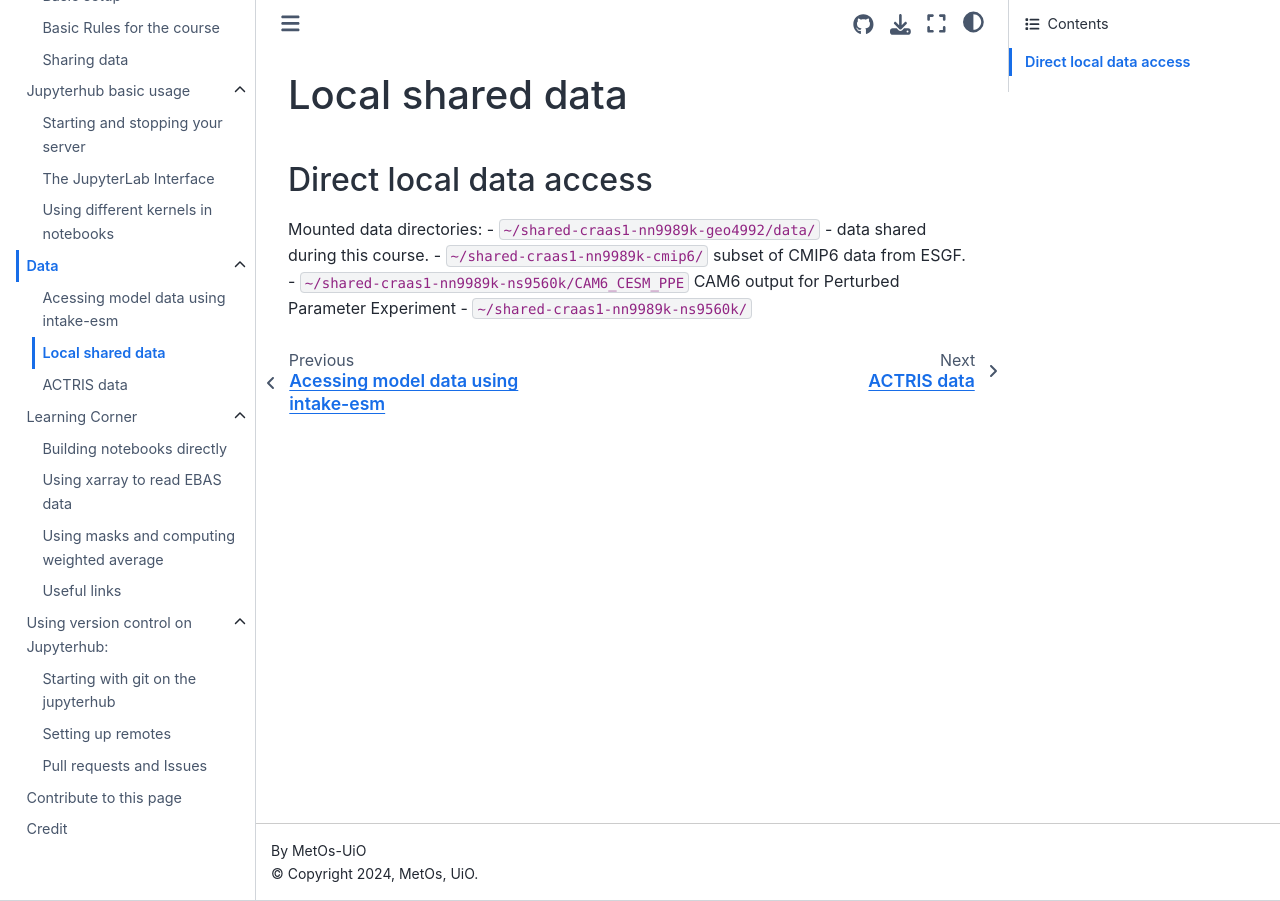
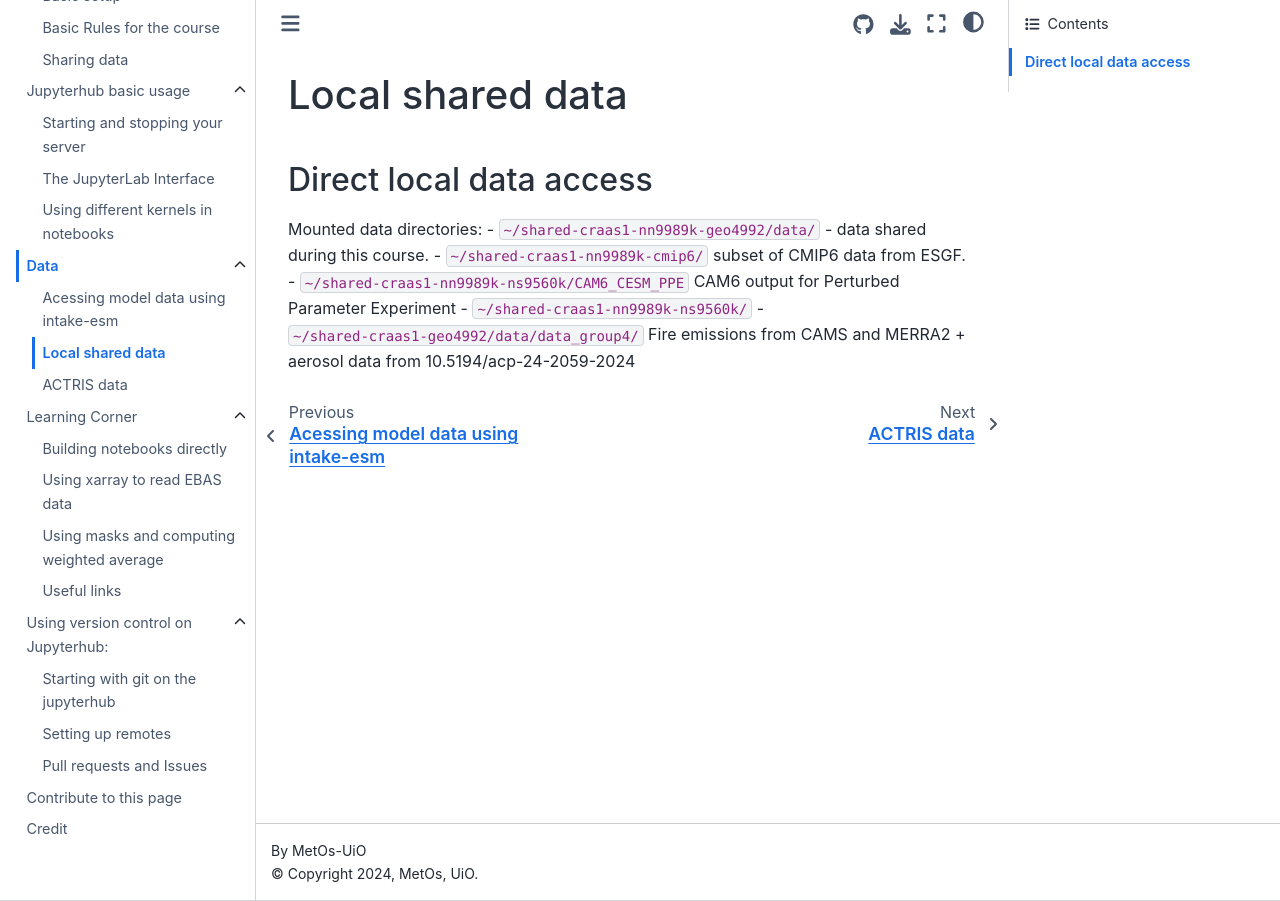
Before and after one commit to MetOs-UiO/eScience2024, a Sphinx documentation site: the page built from docs/data/local-data.rst, in a window 1280 px wide. Built offline with Sphinx 7.4.7 and the Sphinx Book theme 1.1.4, drawn with Linux system fonts in a browser that asks for light colours.

Commit message:
Add description for Group 4 data

```diff
--- a/docs/data/local-data.rst
+++ b/docs/data/local-data.rst
@@ -9,3 +9,4 @@
 - ``~/shared-craas1-nn9989k-cmip6/`` subset of CMIP6 data from ESGF.
 - ``~/shared-craas1-nn9989k-ns9560k/CAM6_CESM_PPE`` CAM6 output for Perturbed Parameter Experiment
 - ``~/shared-craas1-nn9989k-ns9560k/``
+- ``~/shared-craas1-geo4992/data/data_group4/`` Fire emissions from CAMS and MERRA2 + aerosol data from 10.5194/acp-24-2059-2024
```
